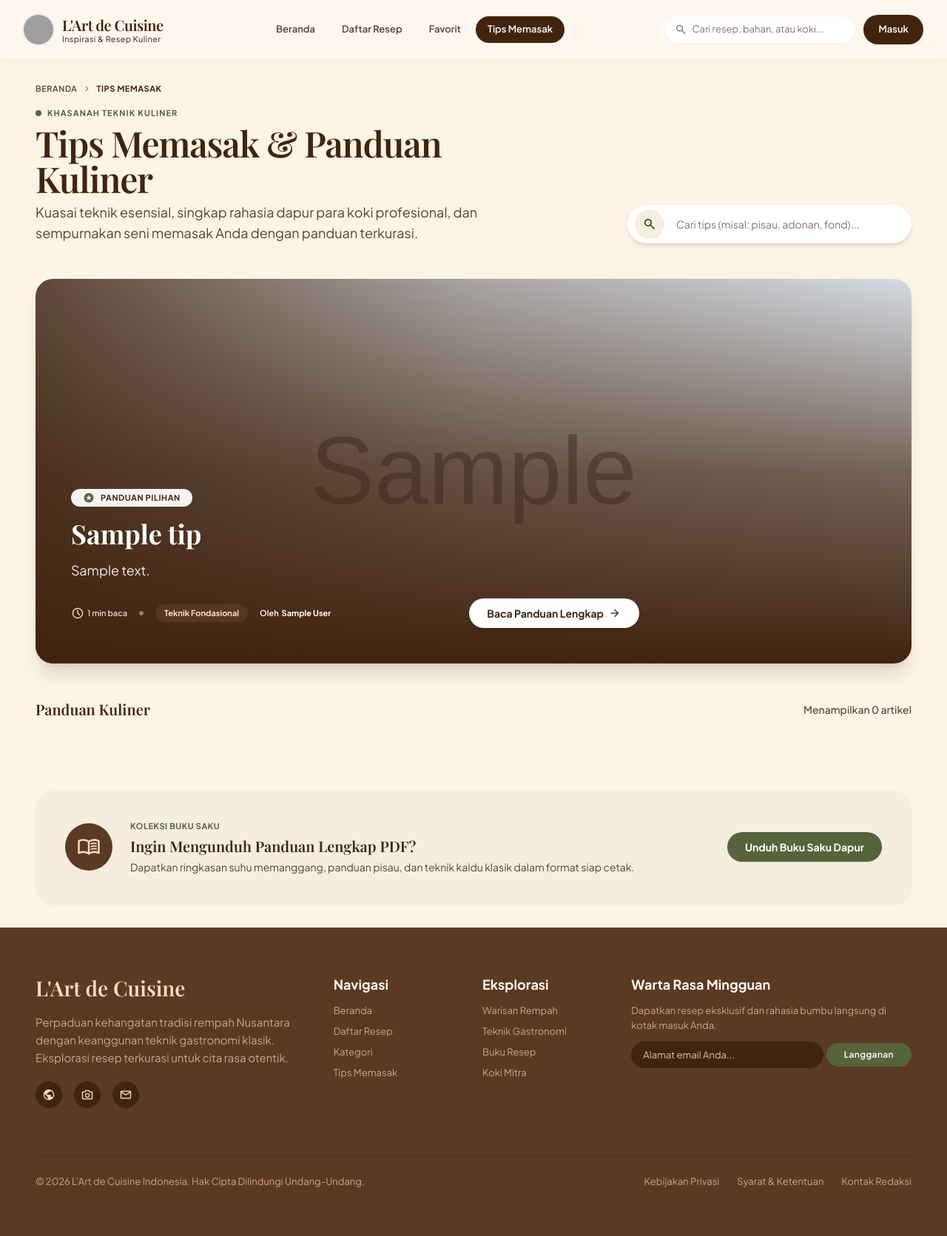
After one commit to indriyanirasti7-sys/Sistem_Informasi_Resep_Makanan, a Laravel app: page /tips in a window 1280 px wide. The commit adds this page. Shown: the whole page at 74% size. Run offline with Laravel 12, Linux system fonts and the light colour scheme; tables that the repository leaves empty hold one stand-in row (values such as "Sample post"); grey boxes marked "Sample" are stand-in pictures; parts of the project's set-up code (start-up, migrations or seed data) failed here and were passed over; some libraries are stand-ins or nearby versions; some web fonts are replaced; grey boxes are pictures that could not be loaded.

Commit message:
Menambahkan file dan membuat halaman tips atau panduan memasak

```diff
--- a/app/Http/Controllers/Admin/RecipeController.php
+++ b/app/Http/Controllers/Admin/RecipeController.php
@@ -15,7 +15,7 @@ class RecipeController extends Controller
 {
     /* ============ READ ============ */
 
-    public function index(Request $request)
+    public function daftar_resep(Request $request)
     {
         $query = Recipe::with(['category', 'user']);
 
--- a/app/Http/Controllers/RecipeController.php
+++ b/app/Http/Controllers/RecipeController.php
@@ -11,7 +11,7 @@ use Illuminate\Support\Facades\Auth;
 
 class RecipeController extends Controller
 {
-    public function index(Request $request)
+    public function daftar_resep(Request $request)
     {
         $query = Recipe::published()->with(['category', 'ratings']);
 
--- a/app/Http/Controllers/TipController.php
+++ b/app/Http/Controllers/TipController.php
@@ -6,15 +6,17 @@ use App\Models\Tip;
 
 class TipController extends Controller
 {
-    public function index()
+    public function panduan()
     {
-        $tips = Tip::with('user')->latest()->paginate(9);
+        // Featured tip (paling baru)
+        $featured = Tip::with('user')->latest()->first();
 
-        return view('tips.index', compact('tips'));
-    }
+        // Tips reguler (semua kecuali featured)
+        $tips = Tip::with('user')
+            ->when($featured, fn($q) => $q->where('id', '!=', $featured->id))
+            ->latest()
+            ->paginate(9);
 
-    public function show(Tip $tip)
-    {
-        return view('tips.show', compact('tip'));
+        return view('tips.panduan', compact('featured', 'tips'));
     }
 }
--- a/resources/views/partials/footer.blade.php
+++ b/resources/views/partials/footer.blade.php
@@ -26,9 +26,9 @@
             <div class="lg:col-span-2 flex flex-col gap-space-sm">
                 <span class="font-title-md text-title-md font-bold text-surface-bright mb-space-xs">Navigasi</span>
                 <a href="{{ route('home') }}" class="font-body-sm text-body-sm text-on-primary-container hover:text-surface-bright transition-colors">Beranda</a>
-                <a href="{{ route('recipes.index') }}" class="font-body-sm text-body-sm text-on-primary-container hover:text-surface-bright transition-colors">Daftar Resep</a>
-                <a href="{{ route('recipes.index') }}" class="font-body-sm text-body-sm text-on-primary-container hover:text-surface-bright transition-colors">Kategori</a>
-                <a href="{{ route('tips.index') }}" class="font-body-sm text-body-sm text-on-primary-container hover:text-surface-bright transition-colors">Tips Memasak</a>
+                <a href="{{ route('recipes.daftar_resep') }}" class="font-body-sm text-body-sm text-on-primary-container hover:text-surface-bright transition-colors">Daftar Resep</a>
+                <a href="{{ route('recipes.daftar_resep') }}" class="font-body-sm text-body-sm text-on-primary-container hover:text-surface-bright transition-colors">Kategori</a>
+                <a href="{{ route('tips.panduan') }}" class="font-body-sm text-body-sm text-on-primary-container hover:text-surface-bright transition-colors">Tips Memasak</a>
             </div>
 
             {{-- Eksplorasi --}}
--- a/resources/views/partials/navbar.blade.php
+++ b/resources/views/partials/navbar.blade.php
@@ -1,10 +1,10 @@
 @php
     $currentRoute = request()->route()?->getName();
-    $navItems = [
-        ['label' => 'Beranda',      'route' => 'home',          'active' => ['home']],
-        ['label' => 'Daftar Resep', 'route' => 'recipes.index', 'active' => ['recipes.index', 'recipes.show']],
-        ['label' => 'Favorit', 'route' => 'bookmarks.favorit', 'active' => ['bookmarks.favorit']],
-        ['label' => 'Tips Memasak', 'route' => 'tips.index',    'active' => ['tips.index', 'tips.show']],
+        $navItems = [
+        ['label' => 'Beranda',      'route' => 'home',              'active' => ['home']],
+        ['label' => 'Daftar Resep', 'route' => 'recipes.daftar_resep',     'active' => ['recipes.daftar_resep', 'recipes.daftar_resep']],
+        ['label' => 'Favorit',      'route' => 'bookmarks.favorit', 'active' => ['bookmarks.favorit']],  // ✅ BENAR
+        ['label' => 'Tips Memasak', 'route' => 'tips.panduan',        'active' => ['tips.panduan', 'tips.panduan']],
     ];
 @endphp
 
--- /dev/null
+++ b/resources/views/tips/panduan.blade.php
@@ -0,0 +1,333 @@
+@extends('layouts.app')
+
+@section('title', 'Tips Memasak — L\'Art de Cuisine')
+
+@push('styles')
+<style>
+    .line-clamp-2 { display:-webkit-box; -webkit-line-clamp:2; -webkit-box-orient:vertical; overflow:hidden; }
+    .line-clamp-3 { display:-webkit-box; -webkit-line-clamp:3; -webkit-box-orient:vertical; overflow:hidden; }
+    .scrollbar-none::-webkit-scrollbar { display: none; }
+    .scrollbar-none { -ms-overflow-style: none; scrollbar-width: none; }
+    .tip-card.hidden { display: none !important; }
+</style>
+@endpush
+
+@section('content')
+<div class="max-w-[1280px] mx-auto w-full px-5 lg:px-12 py-8 flex flex-col gap-12">
+
+    {{-- ========== 1. BREADCRUMB & HEADER ========== --}}
+    <section class="flex flex-col gap-4">
+
+        {{-- Breadcrumb --}}
+        <nav class="flex items-center gap-1.5 text-on-surface-variant text-[11px] uppercase tracking-wider font-semibold">
+            <a href="{{ route('home') }}" class="hover:text-primary transition-colors">Beranda</a>
+            <span class="material-symbols-outlined text-[14px] text-outline">chevron_right</span>
+            <span class="text-primary font-bold">Tips Memasak</span>
+        </nav>
+
+        {{-- Title + Search --}}
+        <div class="flex flex-col lg:flex-row lg:items-end justify-between gap-6">
+            <div class="max-w-2xl flex flex-col gap-2">
+                <div class="inline-flex items-center gap-2 text-secondary text-[11px] uppercase tracking-widest font-bold">
+                    <span class="w-2 h-2 rounded-full bg-secondary"></span>
+                    Khasanah Teknik Kuliner
+                </div>
+                <h1 class="font-['Playfair_Display'] text-4xl lg:text-5xl text-primary tracking-tight font-semibold">
+                    Tips Memasak & Panduan Kuliner
+                </h1>
+                <p class="text-base lg:text-lg text-on-surface-variant leading-relaxed">
+                    Kuasai teknik esensial, singkap rahasia dapur para koki profesional, dan sempurnakan seni memasak Anda dengan panduan terkurasi.
+                </p>
+            </div>
+
+            {{-- Search --}}
+            <div class="w-full lg:w-96 shrink-0">
+                <div class="relative flex items-center bg-surface-container-lowest rounded-full shadow-md p-1.5 transition focus-within:shadow-lg">
+                    <div class="w-10 h-10 rounded-full bg-surface-container flex items-center justify-center text-primary shrink-0 ml-1">
+                        <span class="material-symbols-outlined text-[20px]">search</span>
+                    </div>
+                    <input type="text" id="guide-search"
+                           placeholder="Cari tips (misal: pisau, adonan, fond)..."
+                           class="w-full bg-transparent px-4 py-2 text-on-surface placeholder:text-outline text-sm focus:outline-none"/>
+                    <button type="button" id="search-clear-btn"
+                            class="hidden pr-4 text-outline hover:text-primary transition">
+                        <span class="material-symbols-outlined text-[18px]">close</span>
+                    </button>
+                </div>
+            </div>
+        </div>
+    </section>
+
+    @if ($featured || $tips->count())
+
+        {{-- ========== 2. FEATURED TIP HERO ========== --}}
+        @if ($featured)
+            <section class="relative w-full rounded-3xl overflow-hidden shadow-xl group">
+                <div class="min-h-[480px] lg:min-h-[520px] w-full bg-cover bg-center relative flex flex-col justify-end p-6 md:p-12"
+                     style="background-image: url('{{ $featured->image ? Storage::url($featured->image) : 'https://images.unsplash.com/photo-1556909114-f6e7ad7d3136?w=1400' }}');">
+                    <div class="absolute inset-0 bg-gradient-to-t from-primary via-primary/65 to-transparent"></div>
+                    <div class="absolute inset-0 bg-gradient-to-r from-primary/80 via-primary/30 to-transparent hidden md:block"></div>
+
+                    <div class="relative z-10 max-w-3xl flex flex-col gap-4 text-white">
+                        <div class="inline-flex items-center gap-2 self-start px-4 py-1 bg-white/95 backdrop-blur-md rounded-full shadow-sm">
+                            <span class="material-symbols-outlined text-secondary text-[16px]" style="font-variation-settings: 'FILL' 1;">stars</span>
+                            <span class="text-[11px] text-primary uppercase font-bold tracking-wider">Panduan Pilihan</span>
+                        </div>
+
+                        <h2 class="font-['Playfair_Display'] text-2xl lg:text-4xl font-bold leading-tight max-w-2xl drop-shadow-sm">
+                            {{ $featured->title }}
+                        </h2>
+
+                        <p class="text-base lg:text-lg text-white/90 max-w-xl leading-relaxed line-clamp-2">
+                            {{ Str::limit(strip_tags($featured->content), 180) }}
+                        </p>
+
+                        <div class="w-full flex flex-wrap items-center justify-between gap-4 pt-2">
+                            <div class="flex flex-wrap items-center gap-4 text-white/80 text-[11px] font-semibold">
+                                <div class="flex items-center gap-1">
+                                    <span class="material-symbols-outlined text-[18px] text-tertiary-fixed">schedule</span>
+                                    <span>{{ ceil(str_word_count(strip_tags($featured->content)) / 200) }} min baca</span>
+                                </div>
+                                <span class="inline-block w-1.5 h-1.5 rounded-full bg-white/40"></span>
+                                <span class="px-3 py-1 rounded-full bg-primary-container/80 text-primary-fixed font-bold">
+                                    Teknik Fondasional
+                                </span>
+                                @if ($featured->user)
+                                    <span class="hidden sm:inline-flex items-center gap-1 text-white">
+                                        Oleh <strong class="font-bold">{{ $featured->user->name }}</strong>
+                                    </span>
+                                @endif
+                            </div>
+
+                            <a href="{{ route('tips.show', $featured->slug) }}"
+                               class="inline-flex items-center gap-1.5 px-6 py-2.5 bg-white text-primary text-sm font-bold rounded-full shadow-md hover:bg-surface-container-high hover:scale-105 transition-all">
+                                <span>Baca Panduan Lengkap</span>
+                                <span class="material-symbols-outlined text-[18px]">arrow_forward</span>
+                            </a>
+                        </div>
+                    </div>
+                </div>
+            </section>
+        @endif
+
+        {{-- ========== 3. COUNTER ========== --}}
+        <section class="flex items-center justify-between">
+            <h3 class="font-['Playfair_Display'] text-xl text-primary font-semibold">Panduan Kuliner</h3>
+            <span class="text-sm text-on-surface-variant font-medium" id="active-category-count">
+                Menampilkan {{ $tips->count() }} artikel
+            </span>
+        </section>
+
+        {{-- ========== 4. TIPS GRID ========== --}}
+        <section>
+            <div class="grid grid-cols-1 md:grid-cols-2 lg:grid-cols-3 gap-6" id="tips-grid">
+                @foreach ($tips as $tip)
+                    <article class="tip-card flex flex-col bg-surface-container-lowest rounded-2xl overflow-hidden shadow-sm hover:-translate-y-2 hover:shadow-xl transition-all duration-300 group cursor-pointer"
+                             data-title="{{ strtolower($tip->title . ' ' . strip_tags($tip->content)) }}">
+
+                        {{-- Image --}}
+                        <a href="{{ route('tips.show', $tip->slug) }}" class="relative w-full aspect-square overflow-hidden bg-surface-container block">
+                            <img alt="{{ $tip->title }}"
+                                 class="w-full h-full object-cover transition-transform duration-500 group-hover:scale-105"
+                                 src="{{ $tip->image ? Storage::url($tip->image) : 'https://images.unsplash.com/photo-1556909114-f6e7ad7d3136?w=800' }}"/>
+
+                            <div class="absolute top-4 left-4">
+                                <span class="px-4 py-1 bg-primary text-white rounded-full text-[11px] uppercase tracking-wider font-bold shadow-sm">
+                                    Tips Dapur
+                                </span>
+                            </div>
+                        </a>
+
+                        {{-- Body --}}
+                        <div class="p-6 flex flex-col flex-1 justify-between gap-4">
+                            <div class="flex flex-col gap-2">
+                                <a href="{{ route('tips.show', $tip->slug) }}">
+                                    <h3 class="font-['Playfair_Display'] text-lg text-primary group-hover:text-primary-container transition leading-snug line-clamp-2">
+                                        {{ $tip->title }}
+                                    </h3>
+                                </a>
+                                <p class="text-sm text-on-surface-variant line-clamp-3 leading-relaxed">
+                                    {{ Str::limit(strip_tags($tip->content), 140) }}
+                                </p>
+                            </div>
+
+                            <div class="pt-2 flex items-center justify-between text-on-surface-variant text-[11px] font-semibold">
+                                <div class="flex items-center gap-1">
+                                    <span class="material-symbols-outlined text-[16px] text-tertiary">schedule</span>
+                                    <span>{{ ceil(str_word_count(strip_tags($tip->content)) / 200) }} min baca</span>
+                                </div>
+                                <span class="font-medium text-secondary truncate max-w-[120px]">
+                                    {{ $tip->user->name ?? 'Tim Dapur' }}
+                                </span>
+                            </div>
+                        </div>
+                    </article>
+                @endforeach
+            </div>
+
+            {{-- Empty State (untuk search) --}}
+            <div class="hidden flex-col items-center justify-center text-center p-12 bg-surface-container rounded-3xl mt-6"
+                 id="no-results">
+                <span class="material-symbols-outlined text-outline text-[48px] mb-3">menu_book</span>
+                <h4 class="font-['Playfair_Display'] text-xl text-primary font-bold mb-2">Tidak Menemukan Panduan</h4>
+                <p class="text-sm text-on-surface-variant max-w-md mb-6">
+                    Coba kata kunci lain seperti "pisau", "mentega", atau "saus".
+                </p>
+                <button class="px-6 py-2.5 bg-primary text-white text-sm font-bold rounded-full shadow-sm hover:bg-primary-container transition"
+                        id="reset-filter-btn">
+                    Reset Pencarian
+                </button>
+            </div>
+        </section>
+
+        {{-- ========== 5. PAGINATION ========== --}}
+        @if ($tips->hasPages())
+            <section class="flex justify-center">
+                <div class="flex items-center gap-1">
+                    @if (!$tips->onFirstPage())
+                        <a href="{{ $tips->previousPageUrl() }}"
+                           class="w-10 h-10 rounded-full bg-surface-container text-primary flex items-center justify-center hover:bg-surface-container-high transition">
+                            <span class="material-symbols-outlined text-[18px]">arrow_back</span>
+                        </a>
+                    @endif
+
+                    @foreach ($tips->getUrlRange(max(1, $tips->currentPage() - 2), min($tips->lastPage(), $tips->currentPage() + 2)) as $page => $url)
+                        @if ($page == $tips->currentPage())
+                            <span class="w-10 h-10 rounded-full bg-primary text-white text-xs font-bold flex items-center justify-center shadow-sm">
+                                {{ $page }}
+                            </span>
+                        @else
+                            <a href="{{ $url }}"
+                               class="w-10 h-10 rounded-full text-on-surface-variant text-xs font-bold flex items-center justify-center hover:bg-surface-container transition">
+                                {{ $page }}
+                            </a>
+                        @endif
+                    @endforeach
+
+                    @if ($tips->hasMorePages())
+                        <a href="{{ $tips->nextPageUrl() }}"
+                           class="w-10 h-10 rounded-full bg-surface-container text-primary flex items-center justify-center hover:bg-surface-container-high transition">
+                            <span class="material-symbols-outlined text-[18px]">arrow_forward</span>
+                        </a>
+                    @endif
+                </div>
+            </section>
+        @endif
+
+    @else
+
+        {{-- ========== EMPTY STATE (belum ada tips) ========== --}}
+        <section class="my-8">
+            <div class="bg-surface-container-lowest rounded-3xl p-8 lg:p-16 text-center max-w-3xl mx-auto shadow-sm flex flex-col items-center">
+                <div class="w-24 h-24 rounded-full bg-secondary-container flex items-center justify-center mb-6">
+                    <span class="material-symbols-outlined text-[48px] text-secondary">lightbulb</span>
+                </div>
+                <h2 class="font-['Playfair_Display'] text-3xl text-primary font-bold mb-3">
+                    Belum Ada Tips
+                </h2>
+                <p class="text-base text-on-surface-variant max-w-lg mb-8 leading-relaxed">
+                    Tim dapur kami sedang menyiapkan panduan kuliner terbaik untuk Anda. Silakan kembali lagi nanti.
+                </p>
+                <a href="{{ route('recipes.index') }}"
+                   class="inline-flex items-center gap-2 bg-primary-container hover:bg-primary text-white text-sm font-bold px-8 py-3.5 rounded-full shadow-md transition-all">
+                    <span class="material-symbols-outlined text-[20px]">restaurant_menu</span>
+                    <span>Jelajahi Resep</span>
+                </a>
+            </div>
+        </section>
+
+    @endif
+
+    {{-- ========== 6. CTA BUKU SAKU ========== --}}
+    <section class="bg-surface-container rounded-3xl p-6 md:p-10 flex flex-col md:flex-row items-center justify-between gap-6 shadow-sm">
+        <div class="flex items-center gap-6">
+            <div class="w-16 h-16 rounded-full bg-primary-container text-primary-fixed flex items-center justify-center shrink-0">
+                <span class="material-symbols-outlined text-[32px]">menu_book</span>
+            </div>
+            <div class="flex flex-col gap-1">
+                <span class="text-[11px] text-secondary uppercase font-bold tracking-wider">Koleksi Buku Saku</span>
+                <h4 class="font-['Playfair_Display'] text-xl text-primary font-semibold">Ingin Mengunduh Panduan Lengkap PDF?</h4>
+                <p class="text-sm text-on-surface-variant">Dapatkan ringkasan suhu memanggang, panduan pisau, dan teknik kaldu klasik dalam format siap cetak.</p>
+            </div>
+        </div>
+        <a href="#"
+           class="px-6 py-2.5 bg-secondary text-white rounded-full text-sm font-bold hover:opacity-90 transition-all shadow-sm whitespace-nowrap">
+            Unduh Buku Saku Dapur
+        </a>
+    </section>
+
+</div>
+@endsection
+
+@push('scripts')
+<script>
+(function() {
+    const searchInput = document.getElementById('guide-search');
+    const searchClearBtn = document.getElementById('search-clear-btn');
+    const tipCards = document.querySelectorAll('.tip-card');
+    const noResults = document.getElementById('no-results');
+    const activeCountText = document.getElementById('active-category-count');
+    const resetFilterBtn = document.getElementById('reset-filter-btn');
+
+    let searchQuery = '';
+
+    function filterCards() {
+        let visibleCount = 0;
+
+        tipCards.forEach((card) => {
+            const titleData = card.getAttribute('data-title') || '';
+            const matches = !searchQuery || titleData.includes(searchQuery.toLowerCase());
+
+            if (matches) {
+                card.classList.remove('hidden');
+                visibleCount++;
+            } else {
+                card.classList.add('hidden');
+            }
+        });
+
+        if (activeCountText) {
+            activeCountText.textContent = `Menampilkan ${visibleCount} artikel`;
+        }
+
+        if (noResults) {
+            if (visibleCount === 0) {
+                noResults.classList.remove('hidden');
+                noResults.classList.add('flex');
+            } else {
+                noResults.classList.add('hidden');
+                noResults.classList.remove('flex');
+            }
+        }
+    }
+
+    // Search input
+    searchInput?.addEventListener('input', (e) => {
+        searchQuery = e.target.value.trim();
+        if (searchQuery.length > 0) {
+            searchClearBtn?.classList.remove('hidden');
+        } else {
+            searchClearBtn?.classList.add('hidden');
+        }
+        filterCards();
+    });
+
+    // Clear
+    searchClearBtn?.addEventListener('click', () => {
+        searchInput.value = '';
+        searchQuery = '';
+        searchClearBtn.classList.add('hidden');
+        filterCards();
+        searchInput.focus();
+    });
+
+    // Reset
+    resetFilterBtn?.addEventListener('click', () => {
+        searchQuery = '';
+        if (searchInput) searchInput.value = '';
+        searchClearBtn?.classList.add('hidden');
+        filterCards();
+    });
+})();
+</script>
+@endpush
--- a/routes/web.php
+++ b/routes/web.php
@@ -12,17 +12,18 @@ use Illuminate\Support\Facades\Route;
 
 // Public
 Route::get('/', [HomeController::class, 'index'])->name('home');
-Route::get('/resep', [RecipeController::class, 'index'])->name('recipes.index');
+Route::get('/resep', [RecipeController::class, 'daftar_resep'])->name('recipes.daftar_resep');
 Route::get('/resep/{recipe:slug}', [RecipeController::class, 'show'])->name('recipes.show');
-Route::get('/tips', [TipController::class, 'index'])->name('tips.index');
+Route::get('/tips', [TipController::class, 'panduan'])->name('tips.panduan');
 Route::get('/tips/{tip:slug}', [TipController::class, 'show'])->name('tips.show');
 Route::get('/bookmark', [BookmarkController::class, 'favorit'])->name('bookmarks.favorit');
 
 require __DIR__.'/auth.php';
 
 // Auth required
+Route::get('/bookmark', [BookmarkController::class, 'favorit'])->name('bookmarks.favorit');
+
 Route::middleware('auth')->group(function () {
-    Route::get('/bookmark', [BookmarkController::class, 'favorit'])->name('bookmarks.favorit');
     Route::post('/bookmark/{recipe:slug}', [BookmarkController::class, 'toggle'])->name('bookmarks.toggle');
     Route::delete('/bookmark/{bookmark}', [BookmarkController::class, 'destroy'])->name('bookmarks.destroy');
 
```
Also changed, not shown: resources/views/recipes/daftar_resep.blade.php (+8 -8 lines).
